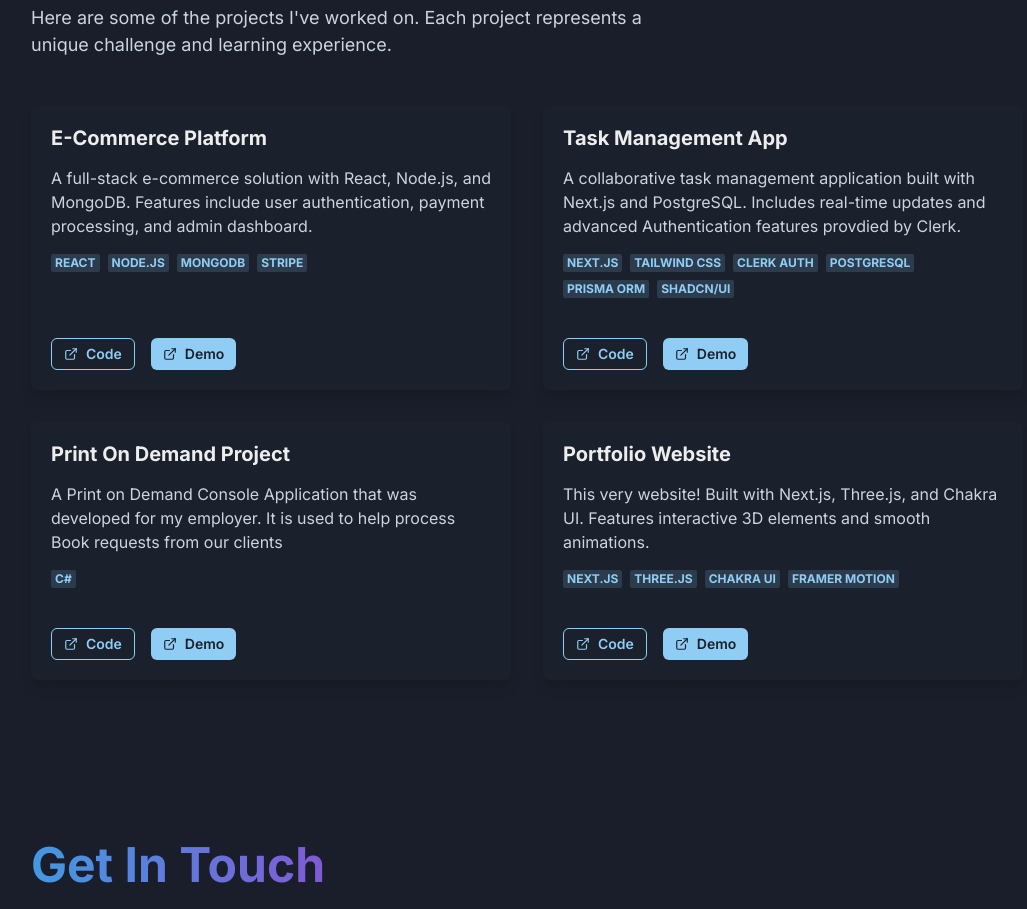
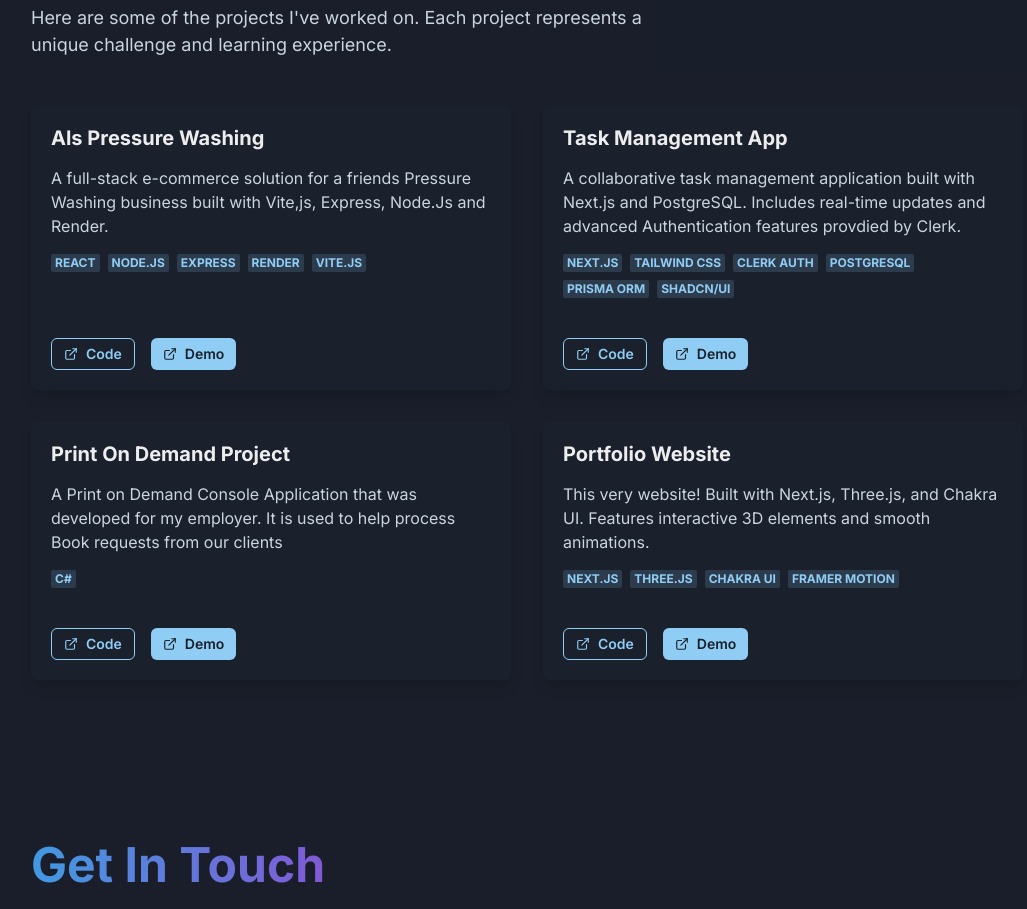
Before and after one commit to ncsearcy/portfolio-site, a Next.js app: page / in a window 1280 px wide. Shown: the part 940-1849 px from the top of the page, without its empty margins (113-1140 px from the left). Built offline with nearby package versions, Linux system fonts and the light colour scheme.

Commit message:
Updated portfolio.jsx

```diff
--- a/app/components/Portfolio.tsx
+++ b/app/components/Portfolio.tsx
@@ -24,11 +24,11 @@ export default function Portfolio() {
 
   const projects = [
     {
-      title: 'E-Commerce Platform',
-      description: 'A full-stack e-commerce solution with React, Node.js, and MongoDB. Features include user authentication, payment processing, and admin dashboard.',
-      technologies: ['React', 'Node.js', 'MongoDB', 'Stripe'],
-      link: 'https://github.com/yourname/ecommerce-project',
-      demo: 'https://your-ecommerce-demo.com'
+      title: 'Als Pressure Washing',
+      description: 'A full-stack e-commerce solution for a friends Pressure Washing business built with Vite,js, Express, Node.Js and Render.',
+      technologies: ['React', 'Node.js', 'Express', 'Render', 'Vite.Js'],
+      link: 'https://github.com/ncsearcy/Als-Pressure-Washing',
+      demo: 'https://als-pressure-washing.vercel.app/'
     },
     {
       title: 'Task Management App',
```
